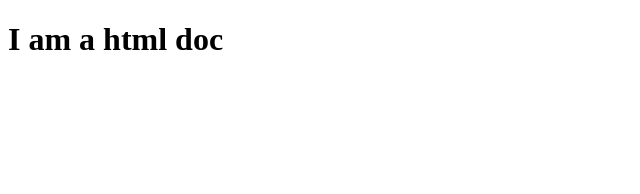
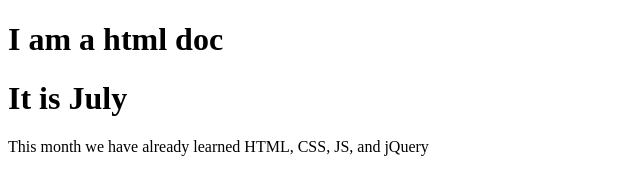
Before and after one commit to WF-InstructorMelissa/mergeConflict, a plain HTML site: page index.html in a window 1280 px wide. Shown: the whole page, without its empty margins (0-640 px from the left). Drawn offline with Linux system fonts and the light colour scheme.

Commit message:
added some content

```diff
--- a/index.html
+++ b/index.html
@@ -8,5 +8,7 @@
 </head>
 <body>
     <h1>I am a html doc</h1>
+    <h1>It is July</h1>
+    <p>This month we have already learned HTML, CSS, JS, and jQuery</p>
 </body>
 </html>
```
